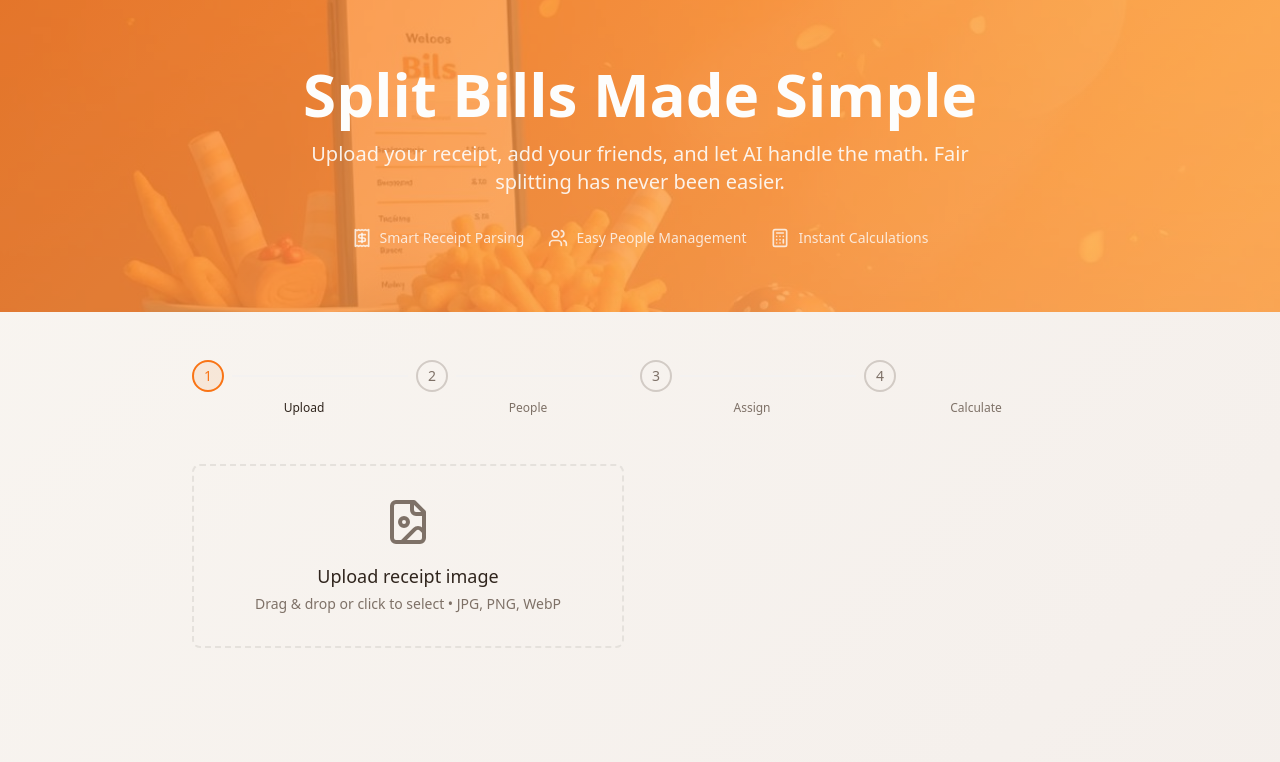
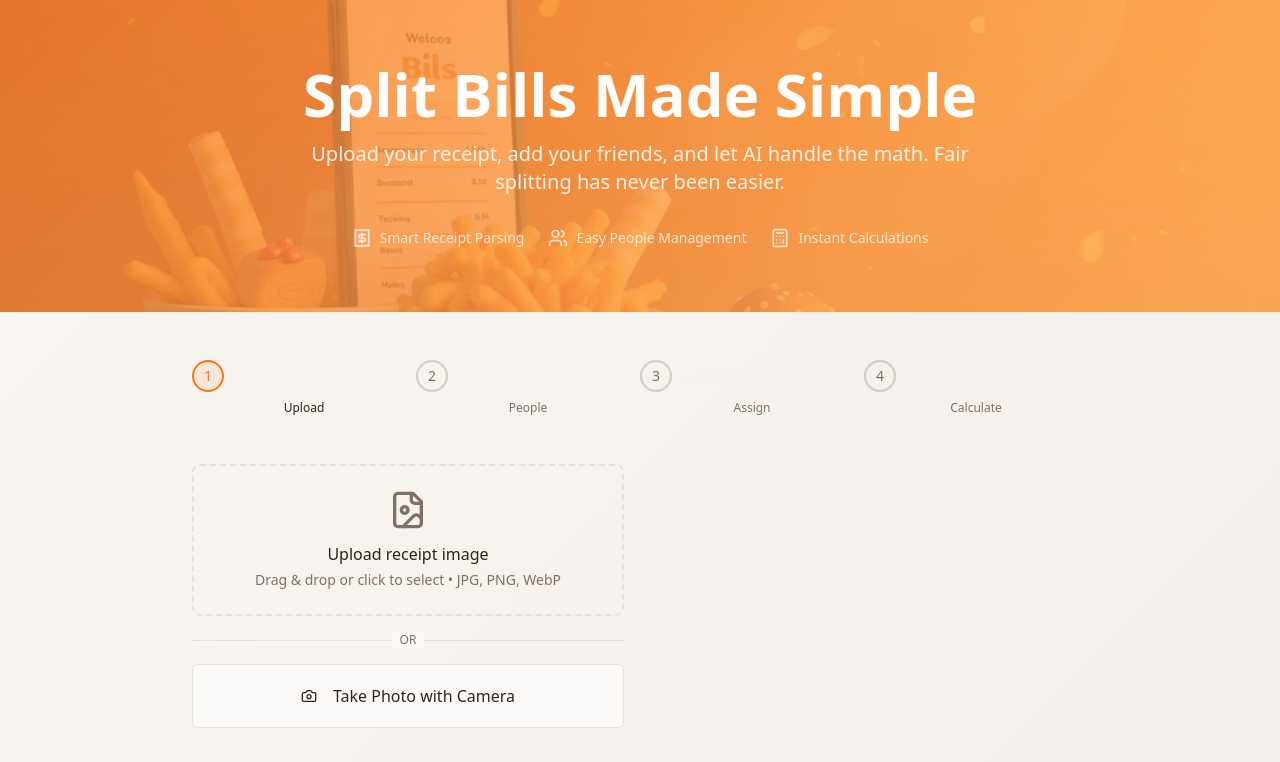
Before and after one commit to shirleyamir/easy-splitting-bills, a React (Vite) app: page / in a window 1280 px wide. Shown: the top 762 px of the page. Built offline with nearby package versions, Linux system fonts and the light colour scheme.

Commit message:
Add camera functionality
Add a camera feature to the upload section, allowing users to take pictures of receipts directly.

```diff
--- a/package.json
+++ b/package.json
@@ -11,6 +11,11 @@
     "preview": "vite preview"
   },
   "dependencies": {
+    "@capacitor/android": "^7.4.2",
+    "@capacitor/camera": "^7.0.1",
+    "@capacitor/cli": "^7.4.2",
+    "@capacitor/core": "^7.4.2",
+    "@capacitor/ios": "^7.4.2",
     "@hookform/resolvers": "^3.9.0",
     "@radix-ui/react-accordion": "^1.2.0",
     "@radix-ui/react-alert-dialog": "^1.1.1",
--- a/src/components/ui/upload-zone.tsx
+++ b/src/components/ui/upload-zone.tsx
@@ -1,7 +1,9 @@
 import React, { useCallback, useState } from 'react';
 import { useDropzone } from 'react-dropzone';
-import { Upload, FileImage, X } from 'lucide-react';
+import { Upload, FileImage, X, Camera } from 'lucide-react';
 import { cn } from '@/lib/utils';
+import { Camera as CapacitorCamera, CameraResultType, CameraSource } from '@capacitor/camera';
+import { Button } from '@/components/ui/button';
 
 interface UploadZoneProps {
   onFileUpload: (file: File) => void;
@@ -13,15 +15,42 @@ interface UploadZoneProps {
 export const UploadZone = ({ onFileUpload, uploadedFile, isProcessing, className }: UploadZoneProps) => {
   const [preview, setPreview] = useState<string | null>(null);
 
-  const onDrop = useCallback((acceptedFiles: File[]) => {
-    const file = acceptedFiles[0];
-    if (file) {
+  const handleFileUpload = useCallback((file: File) => {
     onFileUpload(file);
     const reader = new FileReader();
     reader.onload = () => setPreview(reader.result as string);
     reader.readAsDataURL(file);
+  }, [onFileUpload]);
+
+  const onDrop = useCallback((acceptedFiles: File[]) => {
+    const file = acceptedFiles[0];
+    if (file) {
+      handleFileUpload(file);
     }
-  }, [onFileUpload]);
+  }, [handleFileUpload]);
+
+  const takePhoto = async () => {
+    try {
+      const image = await CapacitorCamera.getPhoto({
+        quality: 90,
+        allowEditing: false,
+        resultType: CameraResultType.DataUrl,
+        source: CameraSource.Camera
+      });
+
+      if (image.dataUrl) {
+        // Convert data URL to File object
+        const response = await fetch(image.dataUrl);
+        const blob = await response.blob();
+        const file = new File([blob], 'receipt.jpg', { type: 'image/jpeg' });
+
+        handleFileUpload(file);
+      }
+    } catch (error) {
+      console.error('Camera error:', error);
+      // Fallback to file input if camera is not available
+    }
+  };
 
   const { getRootProps, getInputProps, isDragActive } = useDropzone({
     onDrop,
@@ -65,25 +94,26 @@ export const UploadZone = ({ onFileUpload, uploadedFile, isProcessing, className
   }
 
   return (
+    <div className={cn("space-y-4", className)}>
+      {/* Upload by clicking/dropping */}
       <div
         {...getRootProps()}
         className={cn(
-        "border-2 border-dashed rounded-lg p-8 text-center cursor-pointer transition-all duration-300",
+          "border-2 border-dashed rounded-lg p-6 text-center cursor-pointer transition-all duration-300",
           isDragActive
             ? "border-primary bg-primary/5"
-          : "border-border hover:border-primary/50 hover:bg-muted/50",
-        className
+            : "border-border hover:border-primary/50 hover:bg-muted/50"
         )}
       >
         <input {...getInputProps()} />
-      <div className="flex flex-col items-center gap-4">
+        <div className="flex flex-col items-center gap-3">
           {isDragActive ? (
-          <Upload className="h-12 w-12 text-primary animate-pulse" />
+            <Upload className="h-10 w-10 text-primary animate-pulse" />
           ) : (
-          <FileImage className="h-12 w-12 text-muted-foreground" />
+            <FileImage className="h-10 w-10 text-muted-foreground" />
           )}
           <div>
-          <p className="text-lg font-medium">
+            <p className="font-medium">
               {isDragActive ? "Drop your receipt here" : "Upload receipt image"}
             </p>
             <p className="text-sm text-muted-foreground mt-1">
@@ -92,5 +122,27 @@ export const UploadZone = ({ onFileUpload, uploadedFile, isProcessing, className
           </div>
         </div>
       </div>
+
+      {/* Divider */}
+      <div className="relative">
+        <div className="absolute inset-0 flex items-center">
+          <div className="w-full border-t border-border" />
+        </div>
+        <div className="relative flex justify-center text-xs uppercase">
+          <span className="bg-background px-2 text-muted-foreground">Or</span>
+        </div>
+      </div>
+
+      {/* Camera button */}
+      <Button
+        onClick={takePhoto}
+        variant="outline"
+        className="w-full h-16 text-base"
+        type="button"
+      >
+        <Camera className="h-5 w-5 mr-2" />
+        Take Photo with Camera
+      </Button>
+    </div>
   );
 };
```
Also changed, not shown: capacitor.config.ts (added, +18 -0 lines), 1 other file (tests, documents, lock files or other folders). Lines whose indentation alone changed are shown as unchanged.
